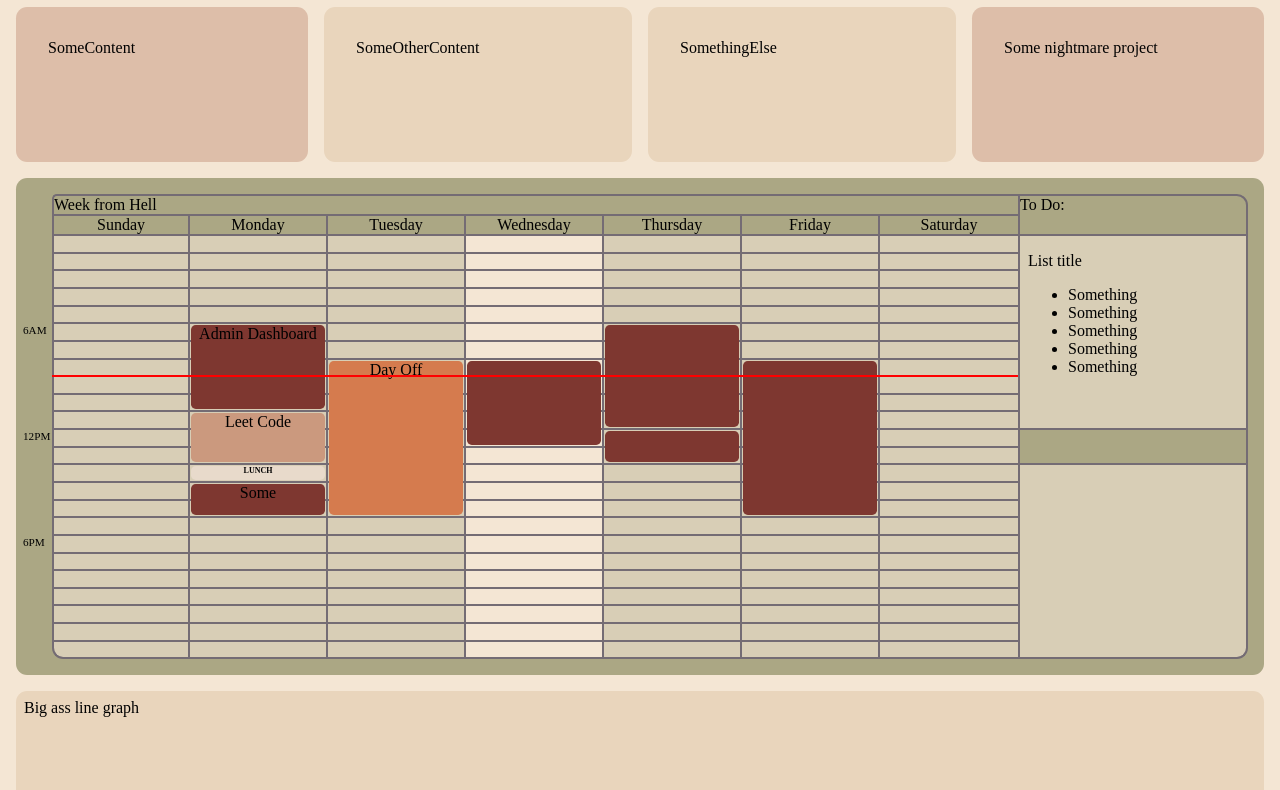
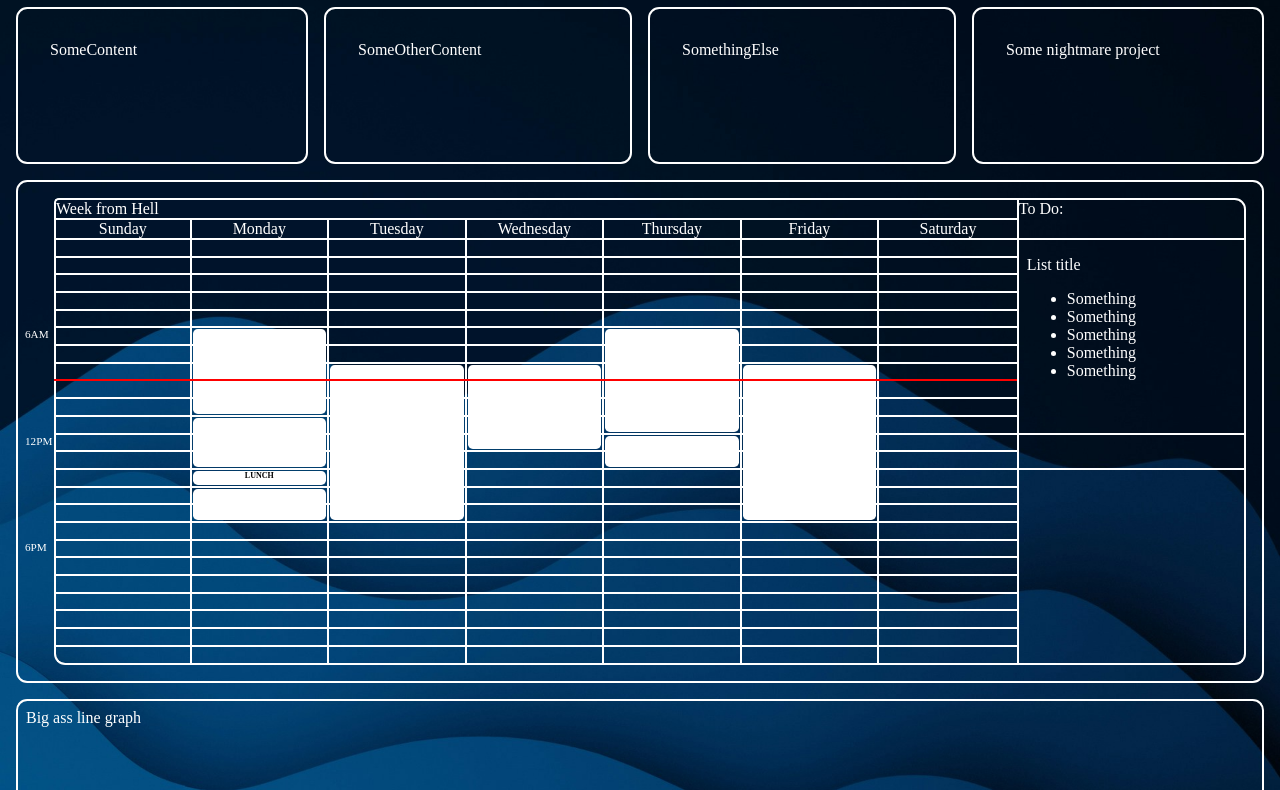
Before and after one commit to JS-Law/Admin-Dashboard, a plain HTML site: page index.html in a window 1280 px wide. Shown: the part 59-849 px from the top of the page. Drawn offline with Linux system fonts and the light colour scheme; a web font is replaced by a local one.

Commit message:
refactor, clean up variable bugs

```diff
--- a/input/styles.scss
+++ b/input/styles.scss
@@ -17,29 +17,19 @@ $default-font: 'EB_Garamond';
 $secondary-font: 'Manrope';
 $new-font: 'Jakarta';
 // COLOR PALETTE
-$gray-nickel: #BFBFBE;
-$storm-dust: #616260;
-$nevada: #6B6F74;
-$fedora: #746C74;
 
 // NEW PALETTE
 
-$burnt-sienna: #d57b4e;
-$garnet: #7e3730;
-$sage: #aba784;
-$ebony: #636b54;
-$almond: #e8dacb;
-$buff: #cb997e;
-$desert-sand: #ddbea9;
-$vanilla: #e5d2b8;
-$dun: #e9d5bc;
-$antique-white-seethrough: #f4e6d49f;
-$antique-white: #f4e6d4;
+$black-pearl: #040F20;
+$green-vogue: #04335E;
+$venice-blue: #044B7F;
+$tarawera: #062C44;
+$white: #ffffff;
+
 // MOBILE FIRST
 
 body{
-    // background-image: url(../assets/images/Backgrounds/apurv-das-4soXarjm9do-unsplash.jpg);
-    background: $antique-white;
+    background-image: url(../assets/images/Backgrounds/apurv-das-4soXarjm9do-unsplash.jpg);
     background-position: center;
     background-size: cover;
     box-sizing: border-box;
@@ -53,6 +43,7 @@ body{
     // font-family: $secondary-font;
     font-family: $new-font;
     gap: 1rem;
+    color: $white;
     #nav-bar{
         padding-inline-start: 2.2rem;
         padding-inline-end: 1.85rem;
@@ -60,7 +51,7 @@ body{
         justify-content: space-between;
         grid-column: 1 / 13;
         grid-row: 1 / 1;
-        background-color: $sage;
+        // background-color: $sage;
 
         #title-container{
             display: flex;
@@ -69,7 +60,7 @@ body{
                 font-size: 2rem;
                 display: inline;
                 margin: 0;
-                color: $garnet;
+                color: $white;
             }
             input#desktop-search{
                 height: 2rem;
@@ -85,7 +76,6 @@ body{
             padding-block-start: .5rem;
             img{
                 height: 2rem;
-                color: $storm-dust;
             }
         }
         #mobile-title{
@@ -115,21 +105,24 @@ body{
         padding: 2rem;
         margin-inline-start: 1rem;
         border-radius: .7rem;
-        background-color: $desert-sand;
+        border: solid 2px $white;
+        // background-color: $desert-sand;
     }
     #chart-2{
         grid-column: 4 / 7;
         grid-row: 2 / 3;
         padding: 2rem;
         border-radius: .7rem;
-        background-color: $dun;
+        border: solid 2px $white;
+        // background-color: $dun;
     }
     #chart-3{
         grid-column: 7 / 10;
         grid-row: 2 / 3;
         padding: 2rem;
         border-radius: .7rem;
-        background-color: $dun;
+        border: solid 2px $white;
+        // background-color: $dun;
     }
     #chart-4{
         grid-column: 10 /13;
@@ -137,7 +130,8 @@ body{
         padding: 2rem;
         border-radius: .7rem;
         margin-inline-end: 1rem;
-        background-color: $desert-sand;
+        border: solid 2px $white;
+        // background-color: $desert-sand;
     }
     #chart-5{
         grid-column: 1 / 13;
@@ -146,7 +140,8 @@ body{
         border-radius: .7rem;
         margin-inline-end: 1rem;
         margin-inline-start: 1rem;
-        background-color: $dun;
+        border: solid 2px $white;
+        // background-color: $dun;
     }
     #lower-workspace-grid{
         margin: 0;
@@ -157,15 +152,15 @@ body{
         grid-template-rows:  repeat(26, 1fr);
         padding: 1rem;
         border-radius: .7rem;
+        border: 2px solid $white;
         margin-inline-end: 1rem;
         margin-inline-start: 1rem;
-        background-color: $sage;
         #lower-grid-cell-1{
             grid-column: 2 / 23;
             grid-row: 1 / 1;
-            border-bottom: 2px solid $fedora;
-            border-top: 2px solid $fedora;
-            border-left: 2px solid $fedora;
+            border-bottom: 2px solid $white;
+            border-top: 2px solid $white;
+            border-left: 2px solid $white;
             border-top-left-radius: .3rem;
             margin: 0;
 
@@ -196,7 +191,7 @@ body{
             grid-column: 5 / 8;
             grid-row: 8 / 13;
             text-align: center;
-            background-color: $garnet;
+            background-color: $white;
             border-radius: .3rem;
             margin-inline-start: 1px;
             margin-inline-end: 3px;
@@ -207,7 +202,7 @@ body{
         #lower-grid-cell-2-5{
             grid-column: 5 / 8;
             grid-row: 13 / 16;
-            background-color: $buff;
+            background-color: $white;
             text-align: center;
             border-radius: .3rem;
             margin-inline-start: 1px;
@@ -217,25 +212,25 @@ body{
 
         }
         #lower-grid-cell-2-6{
-            font-size: .5rem;
+            grid-column: 5 / 8;
+            grid-row: 16;
             text-align: center;
+            background-color: $white;
             font-weight: 800;
             color: black;
-            grid-column: 5 / 8;
-            grid-row: 16;
-            background-color: $almond;
             border-radius: .3rem;
             margin-inline-start: 1px;
             margin-inline-end: 3px;
             margin-block-end: 3px;
             margin-block-start: 1px;
+            font-size: .5rem;
 
         }
         #lower-grid-cell-2-7{
             grid-column: 5 / 8;
             grid-row: 17 / 19;
             text-align: center;
-            background-color: $garnet;
+            background-color: $white;
             border-radius: .3rem;
             margin-inline-start: 1px;
             margin-inline-end: 3px;
@@ -246,7 +241,7 @@ body{
             grid-column: 8 / 11;
             grid-row: 10 / 19;
             text-align: center;
-            background-color: $burnt-sienna;
+            background-color: $white;
             border-radius: .3rem;
             margin-inline-start: 1px;
             margin-inline-end: 3px;
@@ -258,7 +253,7 @@ body{
             grid-column: 11 / 14;
             grid-row: 10 / 15;
             text-align: center;
-            background-color: $garnet;
+            background-color: $white;
             border-radius: .3rem;
             margin-inline-start: 1px;
             margin-inline-end: 3px;
@@ -270,7 +265,7 @@ body{
             grid-column: 14 / 17;
             grid-row: 8 / 14;
             text-align: center;
-            background-color: $garnet;
+            background-color: $white;
             border-radius: .3rem;
             margin-inline-start: 1px;
             margin-inline-end: 3px;
@@ -282,7 +277,7 @@ body{
             grid-column: 14 / 17;
             grid-row: 14 / 16;
             text-align: center;
-            background-color: $garnet;
+            background-color: $white;
             border-radius: .3rem;
             margin-inline-start: 1px;
             margin-inline-end: 3px;
@@ -293,7 +288,7 @@ body{
         #lower-grid-cell-2-12{
             grid-column: 17 / 20;
             grid-row: 10 / 19;
-            background-color: $garnet;
+            background-color: $white;
             border-radius: .3rem;
             margin-inline-start: 1px;
             margin-inline-end: 3px;
@@ -305,37 +300,37 @@ body{
         // HOUR BLOCKS
         #hour-block-1{
             grid-column: 2 / 23;
-            border-bottom: 2px solid $fedora;
+            border-bottom: 2px solid $white;
             grid-row: 3;
         }
         #hour-block-2{
             grid-column: 2 / 23;
-            border-bottom: 2px solid $fedora;
+            border-bottom: 2px solid $white;
             grid-row: 4;
         }
         #hour-block-3{
             grid-column: 2 / 23;
-            border-bottom: 2px solid $fedora;
+            border-bottom: 2px solid $white;
             grid-row: 5;
         }
         #hour-block-4{
             grid-column: 2 / 23;
-            border-bottom: 2px solid $fedora;
+            border-bottom: 2px solid $white;
             grid-row: 6;
         }
         #hour-block-5{
             grid-column: 2 / 23;
-            border-bottom: 2px solid $fedora;
+            border-bottom: 2px solid $white;
             grid-row: 7;
         }
         #hour-block-6{
             grid-column: 2 / 23;
-            border-bottom: 2px solid $fedora;
+            border-bottom: 2px solid $white;
             grid-row: 8;
         }
         #hour-block-7{
             grid-column: 2 / 23;
-            border-bottom: 2px solid $fedora;
+            border-bottom: 2px solid $white;
             grid-row: 9;
         }
         #hour-block-8{
@@ -345,82 +340,82 @@ body{
         }
         #hour-block-9{
             grid-column: 2 / 23;
-            border-bottom: 2px solid $fedora;
+            border-bottom: 2px solid $white;
             grid-row: 11;
         }
         #hour-block-10{
             grid-column: 2 / 23;
-            border-bottom: 2px solid $fedora;
+            border-bottom: 2px solid $white;
             grid-row: 12;
         }
         #hour-block-11{
             grid-column: 2 / 23;
-            border-bottom: 2px solid $fedora;
+            border-bottom: 2px solid $white;
             grid-row: 13;
         }
         #hour-block-12{
             grid-column: 2 / 23;
-            border-bottom: 2px solid $fedora;
+            border-bottom: 2px solid $white;
             grid-row: 14;
         }
         #hour-block-13{
             grid-column: 2 / 23;
-            border-bottom: 2px solid $fedora;
+            border-bottom: 2px solid $white;
             grid-row: 15;
         }
         #hour-block-14{
             grid-column: 2 / 23;
-            border-bottom: 2px solid $fedora;
+            border-bottom: 2px solid $white;
             grid-row: 16;
         }
         #hour-block-15{
             grid-column: 2 / 23;
-            border-bottom: 2px solid $fedora;
+            border-bottom: 2px solid $white;
             grid-row: 17;
         }
         #hour-block-16{
             grid-column: 2 / 23;
-            border-bottom: 2px solid $fedora;
+            border-bottom: 2px solid $white;
             grid-row: 18;
         }
         #hour-block-17{
             grid-column: 2 / 23;
-            border-bottom: 2px solid $fedora;
+            border-bottom: 2px solid $white;
             grid-row: 19;
         }
         #hour-block-18{
             grid-column: 2 / 23;
-            border-bottom: 2px solid $fedora;
+            border-bottom: 2px solid $white;
             grid-row: 19;
         }
         #hour-block-19{
             grid-column: 2 / 23;
-            border-bottom: 2px solid $fedora;
+            border-bottom: 2px solid $white;
             grid-row: 20;
         }
         #hour-block-20{
             grid-column: 2 / 23;
-            border-bottom: 2px solid $fedora;
+            border-bottom: 2px solid $white;
             grid-row: 21;
         }
         #hour-block-21{
             grid-column: 2 / 23;
-            border-bottom: 2px solid $fedora;
+            border-bottom: 2px solid $white;
             grid-row: 22;
         }
         #hour-block-22{
             grid-column: 2 / 23;
-            border-bottom: 2px solid $fedora;
+            border-bottom: 2px solid $white;
             grid-row: 23;
         }
         #hour-block-23{
             grid-column: 2 / 23;
-            border-bottom: 2px solid $fedora;
+            border-bottom: 2px solid $white;
             grid-row: 24;
         }
         #hour-block-24{
             grid-column: 2 / 23;
-            border-bottom: 2px solid $fedora;
+            border-bottom: 2px solid $white;
             grid-row: 25;
         }
 
@@ -428,146 +423,145 @@ body{
         #lower-grid-cell-3{
             grid-column: 2 / 5;
             grid-row: 2;
-            border-bottom: solid 2px $fedora;
-            border-right: solid 2px $fedora;
-            border-left: solid 2px $fedora;
+            border-bottom: solid 2px $white;
+            border-right: solid 2px $white;
+            border-left: solid 2px $white;
             text-align: center;
         }
         #lower-grid-cell-4{
             grid-column: 2 / 5;
             grid-row: 3 / 27;
-            border-right: solid 2px $fedora;
-            border-bottom: solid 2px $fedora;
-            border-left: solid 2px $fedora;
-            background-color: $antique-white-seethrough;
+            border-bottom: solid 2px $white;
+            border-right: solid 2px $white;
+            border-left: solid 2px $white;
+            // background-color: $white;
             border-bottom-left-radius: .7rem;
         }
         // MONDAY
         #lower-grid-cell-5{
             grid-column: 5 / 8;
             grid-row: 2;
-            border-bottom: solid 2px $fedora;
-            border-right: solid 2px $fedora;
+            border-bottom: solid 2px $white;
+            border-right: solid 2px $white;
             text-align: center;
         }
         #lower-grid-cell-6{
             grid-column: 5 / 8;
             grid-row: 3 / 27;
-            border-right: solid 2px $fedora;
-            border-bottom: solid 2px $fedora;
-            background-color: $antique-white-seethrough;
+            border-bottom: solid 2px $white;
+            border-right: solid 2px $white;
+            // background-color: $white;
         }
         // TUESDAY
         #lower-grid-cell-7{
             grid-column: 8 / 11;
             grid-row: 2;
-            border-bottom: solid 2px $fedora;
-            border-right: solid 2px $fedora;
+            border-bottom: solid 2px $white;
+            border-right: solid 2px $white;
             text-align: center;
         }
         #lower-grid-cell-8{
             grid-column: 8 / 11;
             grid-row: 3 / 27;
-            border-right: solid 2px $fedora;
-            border-bottom: solid 2px $fedora;
-            background-color: $antique-white-seethrough;
+            border-bottom: solid 2px $white;
+            border-right: solid 2px $white;
+            // background-color: $white;
         }
         // WEDNESDAY
         #lower-grid-cell-9{
             grid-column: 11 / 14;
             grid-row: 2;
-            border-bottom: solid 2px $fedora;
-            border-right: solid 2px $fedora;
+            border-bottom: solid 2px $white;
+            border-right: solid 2px $white;
             text-align: center;
         }
         #lower-grid-cell-10{
             grid-column: 11 / 14;
             grid-row: 3 / 27;
-            border-right: solid 2px $fedora;
-            border-bottom: solid 2px $fedora;
-            background-color: $antique-white;
+            border-right: solid 2px $white;
+            border-bottom: solid 2px $white;
+            // background-color: $white;
         }
 
         // THURSDAY
         #lower-grid-cell-11{
             grid-column: 14 / 17;
             grid-row: 2;
-            border-bottom: solid 2px $fedora;
-            border-right: solid 2px $fedora;
+            border-bottom: solid 2px $white;
+            border-right: solid 2px $white;
             text-align: center;
         }
         #lower-grid-cell-12{
             grid-column: 14 / 17;
             grid-row: 3 / 27;
-            border-right: solid 2px $fedora;
-            border-bottom: solid 2px $fedora;
-            background-color: $antique-white-seethrough;
+            border-right: solid 2px $white;
+            border-bottom: solid 2px $white;
+            // background-color: $white;
         }
 
         // FRIDAY
         #lower-grid-cell-13{
             grid-column: 17 / 20;
             grid-row: 2;
-            border-bottom: solid 2px $fedora;
-            border-right: solid 2px $fedora;
+            border-bottom: solid 2px $white;
+            border-right: solid 2px $white;
             text-align: center;
         }
         #lower-grid-cell-14{
             grid-column: 17 / 20;
             grid-row: 3 / 27;
-            border-right: solid 2px $fedora;
-            border-bottom: solid 2px $fedora;
-            background-color: $antique-white-seethrough;
+            border-right: solid 2px $white;
+            border-bottom: solid 2px $white;
+            // background-color: $white;
         }
 
         // SATURDAY
         #lower-grid-cell-15{
             grid-column: 20 / 23;
             grid-row: 2;
-            border-bottom: solid 2px $fedora;
+            border-bottom: solid 2px $white;
             text-align: center;
         }
         #lower-grid-cell-16{
             grid-column: 20 / 23;
             grid-row: 3 / 27;
-            border-bottom: solid 2px $fedora;
-            // border-right: solid 2px $fedora;
-            background-color: $antique-white-seethrough;
+            border-bottom: solid 2px $white;
+            // background-color: $white;
         }
         #lower-grid-cell-17{
             grid-column: 23 / 28;
             grid-row: 1  / 3;
-            border-left: solid 2px $fedora;
-            border-top: solid 2px $fedora;
-            border-right: solid 2px $fedora;
-            border-bottom: solid 2px $fedora;
+            border-left: solid 2px $white;
+            border-top: solid 2px $white;
+            border-right: solid 2px $white;
+            border-bottom: solid 2px $white;
             border-top-right-radius: .7rem;
         }
         #lower-grid-cell-18{
             grid-column: 23 / 28;
             grid-row: 3 / 14;
-            border-left: solid 2px $fedora;
-            border-right: solid 2px $fedora;
-            border-bottom: solid 2px $fedora;
+            border-left: solid 2px $white;
+            border-right: solid 2px $white;
+            border-bottom: solid 2px $white;
             padding-left: .5rem;
-            background-color: $antique-white-seethrough;
+            // background-color: $white;
         }
         #lower-grid-cell-19{
             grid-column: 23 / 28;
             grid-row: 14 / 16;
-            border-left: solid 2px $fedora;
-            border-right: solid 2px $fedora;
-            border-bottom: solid 2px $fedora;
+            border-left: solid 2px $white;
+            border-right: solid 2px $white;
+            border-bottom: solid 2px $white;
 
         }
         #lower-grid-cell-20{
             grid-column: 23 / 28;
             grid-row: 16 / 27;
-            border-left: solid 2px $fedora;
-            border-right: solid 2px $fedora;
-            border-bottom: solid 2px $fedora;
+            border-left: solid 2px $white;
+            border-right: solid 2px $white;
+            border-bottom: solid 2px $white;
             border-bottom-right-radius: .7rem;
-            background-color: $antique-white-seethrough;
+            // background-color: $white;
 
         }
         #lower-grid-cell-21{
```
Also changed, not shown: output/styles.css, 1 other file.
